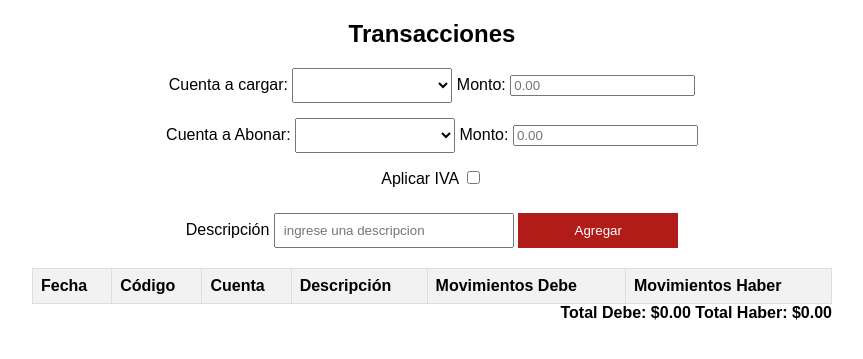
After one commit to Keevin27/SistemaContableAutomatizado, a Django app: page /librodiario/ in a window 1280 px wide. The commit adds this page. Shown: the top 359 px of the page, without its empty margins (208-1071 px from the left). Run offline with Django 5.2, Linux system fonts and the light colour scheme; lists and menus that the app fills with data are empty.

Commit message:
parte libro diario

```diff
--- a/myapp/models.py
+++ b/myapp/models.py
@@ -12,7 +12,7 @@ class Transaccion(models.Model):
     codigo = models.CharField(max_length=6)
     fecha = models.DateField(auto_now_add=True)
     descripcion = models.TextField()
-    activo = models.ForeignKey(Cuenta, on_delete=models.CASCADE, null= True)
+    activo = models.CharField(max_length=50)
     montoDebe = models.DecimalField(max_digits=10, decimal_places=2)
-    pasivo = models.ForeignKey(Cuenta, on_delete=models.CASCADE, null= True)
+    pasivo = models.CharField(max_length=50)
     montoHaber = models.DecimalField(max_digits=10, decimal_places=2)
--- a/myapp/templates/base.html
+++ b/myapp/templates/base.html
@@ -22,9 +22,6 @@
         <li>
             <a href="/controldecostos">Control de costos</a>
         </li>
-        <li>
-            <a href="/cebito">Control de costos</a>
-        </li>
     </nav>
     {% block content %}
     {% endblock %}
--- /dev/null
+++ b/myapp/templates/transaccion.html
@@ -0,0 +1,167 @@
+<!DOCTYPE html>
+<html lang="es">
+<head>
+    <meta charset="UTF-8">
+    <meta name="viewport" content="width=device-width, initial-scale=1.0">
+    <title>Transacciones</title>
+    <style>
+        body {
+            font-family: Arial, sans-serif;
+            margin: 20px;
+        }
+        .container {
+            width: 800px;
+            margin: 0 auto;
+        }
+        h2 {
+            text-align: center;
+        }
+        .form-group {
+            margin-bottom: 15px;
+            text-align: center;
+        }
+        label {
+            display: inline;
+            margin-bottom: 5px;
+        }
+        select, textarea{
+            width: 20%;
+            padding: 8px;
+            box-sizing: border-box;
+        }
+        input[type="text"] {
+            width: 30%;
+            padding: 8px;
+            box-sizing: border-box;
+        }
+        input[type=number]::-webkit-inner-spin-button,
+        input[type=number]::-webkit-outer-spin-button {
+            -webkit-appearance: none;
+            width: 30%;
+            padding: 8px;
+            box-sizing: border-box;
+        }
+        table {
+            width: 100%;
+            border-collapse: collapse;
+            margin-top: 20px;
+        }
+        th, td {
+            border: 1px solid #ddd;
+            padding: 8px;
+            text-align: left;
+        }
+        th {
+            background-color: #f2f2f2;
+        }
+        .total {
+            text-align: right;
+        }
+        .total-amount {
+            font-weight: bold;
+        }
+        #agregar-btn {
+            margin-top: 10px;
+            padding: 10px;
+            background-color: #B11C19;
+            color: white;
+            border: none;
+            cursor: pointer;
+            width: 20%;
+        }
+        #agregar-btn:hover {
+            background-color: #45a049;
+        }
+
+    </style>
+</head>
+<body>
+    <div class="container">
+        <h2>Transacciones</h2>
+        <div class="form-group">
+            <label for="cuentaCargar">Cuenta a cargar:</label>
+            <select  id="cuentaCargar" required>
+                <!--agregar jinja para desplegar las cuentas-->
+            </select>
+            <label for="montoCargar">Monto:</label>
+            <input type="number" id="montoCargar" name="montoCargar" placeholder="0.00" required>
+        </div>
+        <div class="form-group">
+            <label for="cuentaAbonar">Cuenta a Abonar:</label>
+            <select  id="cuentaAbonar" required>
+                <!--agregar jinja para desplegar las cuentas-->
+            </select>
+            <label for="montoAbonar">Monto:</label>
+            <input type="number" id="montoAbonar" name="montoAbonar" placeholder="0.00" required>
+        </div>
+        <div class="form-group">
+            <label for="agregarIVA">Aplicar IVA</label>
+            <input type="checkbox" id="agregarIVA">
+        </div>
+        <div class="form-group">
+            <label for="descripcion">Descripción</label>
+            <input type="text" id="descripcion" placeholder="ingrese una descripcion" required>
+            <button id="agregar-btn">Agregar</button>
+        </div>
+
+        <table>
+            <thead>
+                <tr>
+                    <th>Fecha</th>
+                    <th>Código</th>
+                    <th>Cuenta</th>
+                    <th>Descripción</th>
+                    <th>Movimientos Debe</th>
+                    <th>Movimientos Haber</th>
+                </tr>
+            </thead>
+            <tbody id="transacciones-body">
+
+            </tbody>
+        </table>
+        <div class="total">
+            <span class="total-amount">Total Debe: $<span id="totalDebe">0.00</span></span>
+            <span class="total-amount">Total Haber: $<span id="totalHaber">0.00</span></span>
+        </div>
+    </div>
+
+    <script>
+        let totalDebe = 0;
+        let totalHaber = 0;
+
+        document.getElementById("agregar-btn").addEventListener("click", function () {
+            const codigoCuenta = document.getElementById("codigoCuenta").value;
+            const descripcion = document.getElementById("descripcion").value;
+            const debe = parseFloat(document.getElementById("debe").value) || 0;
+            const haber = parseFloat(document.getElementById("haber").value) || 0;
+            const fecha = new Date().toLocaleDateString();
+
+            if (!codigoCuenta || (!debe && !haber)) {
+                alert("Por favor ingrese un código de cuenta y al menos un movimiento.");
+                return;
+            }
+
+            // Agregar fila a la tabla
+            const tableBody = document.getElementById("transacciones-body");
+            const row = tableBody.insertRow();
+            row.insertCell(0).textContent = fecha;
+            row.insertCell(1).textContent = codigoCuenta;
+            row.insertCell(2).textContent = descripcion;
+            row.insertCell(3).textContent = debe.toFixed(2);
+            row.insertCell(4).textContent = haber.toFixed(2);
+
+            // Actualizar totales
+            totalDebe += debe;
+            totalHaber += haber;
+            document.getElementById("totalDebe").textContent = totalDebe.toFixed(2);
+            document.getElementById("totalHaber").textContent = totalHaber.toFixed(2);
+
+            // Limpiar los campos
+            document.getElementById("codigoCuenta").value = '';
+            document.getElementById("descripcion").value = '';
+            document.getElementById("debe").value = '';
+            document.getElementById("haber").value = '';
+        });
+    </script>
+</body>
+</html>
--- a/myapp/views.py
+++ b/myapp/views.py
@@ -1,8 +1,26 @@
+from datetime import date
 from django.shortcuts import render, redirect
-from .models import Cuenta
+from .models import Cuenta,Transaccion
 # Create your views here.
 def home(request):
     return render(request, 'home.html')
 def catalogoDeCuentas(request):
     cuentas = Cuenta.objects.all()
     return render(request, 'catalogoDeCuentas.html', {'cuentas': cuentas})
+def transacciones(request):
+    if request.method=='GET':
+        transacciones = Transaccion.objects.all()
+        return render(request, 'transaccion.html', {'transaccion': transacciones})
+    else:
+        cuentaCargar= request.POST['cuentaCargar']
+        montoCargar= request.POST.get('montoCargar')
+        cuentaAbonar = request.POST['cuentaAbonar']
+        montoAbonar = request.POST.get('montoAbonar')
+        descripcion = request.POST.get('descripcion')
+        iva = request.POST('agregarIVA')
+
+
+        if iva == False:
+            transacciones=Transaccion(cuentaCargar=cuentaCargar,montoCargar=montoCargar,cuentaAbonar=cuentaAbonar,montoAbonar=montoAbonar,descripcion=descripcion)
+            transacciones.save()
+    return redirect('librodiario/')
--- a/sistemaContable/urls.py
+++ b/sistemaContable/urls.py
@@ -16,11 +16,12 @@ Including another URLconf
 """
 from django.contrib import admin
 from django.urls import path
-from myapp.views import home, catalogoDeCuentas
+from myapp.views import home, catalogoDeCuentas,transacciones
 
 urlpatterns = [
     path('admin/', admin.site.urls),
     path('', home, name='home'),
     path('catalogo_de_cuentas/', catalogoDeCuentas, name='catalogodecuentas'),
+    path('librodiario/', transacciones, name='librodiario')
 
 ]
```
